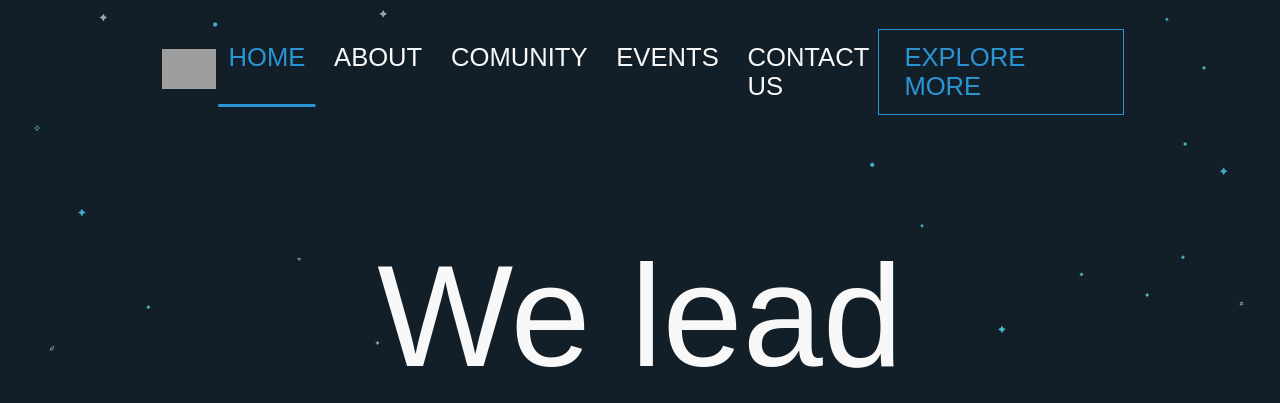
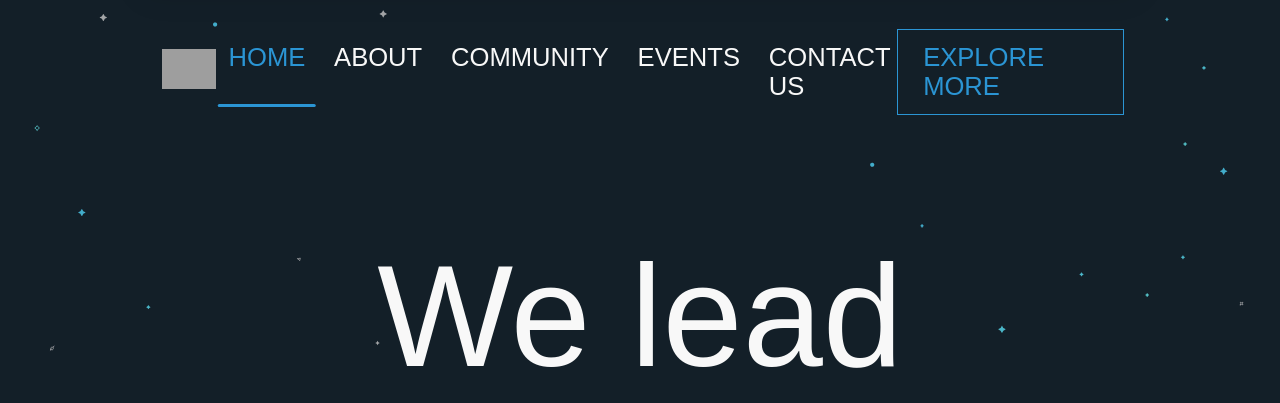
Before and after one commit to walidmh18/VIC, a PHP site: page / in a window 1280 px wide. Shown: the top 403 px of the page. Run offline with PHP 8.4, Linux system fonts and the light colour scheme; style sheets or scripts are compiled from the project's sources; some libraries are stand-ins or nearby versions; some web fonts are replaced; grey boxes are pictures that could not be loaded.

Commit message:
errors fixed

```diff
--- a/index.php
+++ b/index.php
@@ -37,7 +37,7 @@
       <nav>
          <a href="#" class="active">home</a>
          <a href="./about">about</a>
-         <a href="./comunity">comunity</a>
+         <a href="./community">community</a>
          <a href="./events">events</a>
          <a href="./contact">contact us</a>
       </nav>
@@ -49,7 +49,7 @@
       <nav>
          <a href="#" class="active">home</a>
          <a href="./about">about</a>
-         <a href="./comunity">comunity</a>
+         <a href="./community">community</a>
          <a href="./events">events</a>
          <a href="./contact">contact us</a>
       </nav>
@@ -66,7 +66,7 @@
       <nav>
          <a href="#" class="active">home</a>
          <a href="./about">about</a>
-         <a href="./comunity">comunity</a>
+         <a href="./community">community</a>
          <a href="./events">events</a>
          <a href="./contact">contact us</a>
          <a href="#description-mob" class="expBtn">explore more</a>
@@ -84,7 +84,7 @@
       <nav>
          <a href="#" class="active">home</a>
          <a href="./about">about</a>
-         <a href="./comunity">comunity</a>
+         <a href="./community">community</a>
          <a href="./events">events</a>
          <a href="./contact">contact us</a>
          <a href="#description-mob" class="expBtn">explore more</a>
@@ -286,8 +286,8 @@
    </section>
 
    <section id="cta">
-      <h3>Les's create something awesome!</h3>
-      <a href="./" class="ctaBtn">Join us <i class="fa-solid fa-arrow-right"></i></a>
+      <h3>Let's create something awesome!</h3>
+      <a href="https://www.instagram.com/vic.enp/" class="ctaBtn">Join us <i class="fa-solid fa-arrow-right"></i></a>
    </section>
 
 
@@ -337,8 +337,8 @@
             <div class="tag"><img src="./public/Sponsors/SVG/Winsdor.svg" alt="Winsdor"></div>
 
          </div>
+         <div class="fade"></div>
       </div>
-      <div class="fade"></div>
    </section>
 
 
@@ -356,9 +356,9 @@
          <div class="right">
             <a href="./about">About us</a>
             <div>
-               <a href="./comunity">Community</a>
-               <a href="./comunity/members">members</a>
-               <a href="./comunity/testimonials">Testimonials</a>
+               <a href="./community">Community</a>
+               <a href="./community/members">members</a>
+               <a href="./community/testimonials">Testimonials</a>
             </div>
             <a href="./events">Events</a>
             <a href="./contact">Contact Us</a>
```
Also changed, not shown: about/index.php (+4 -4 lines).
